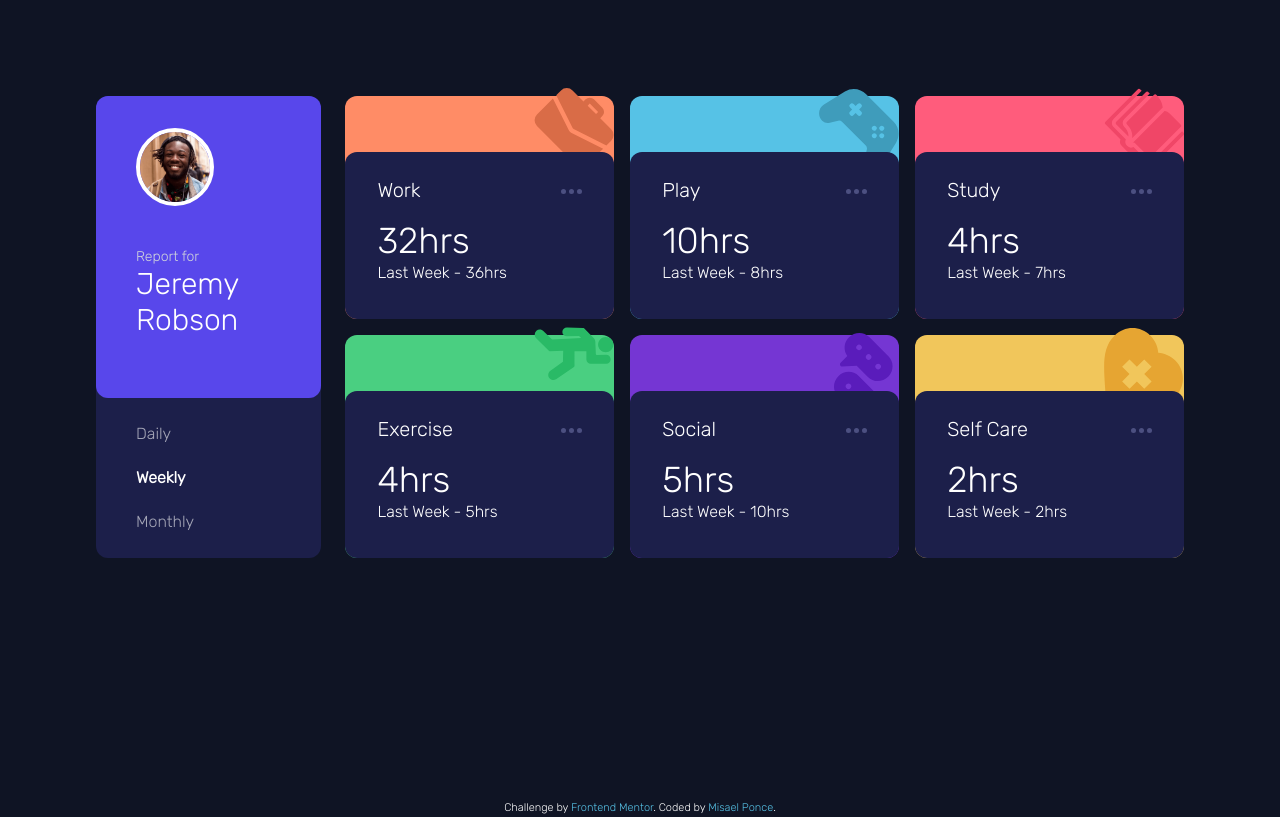
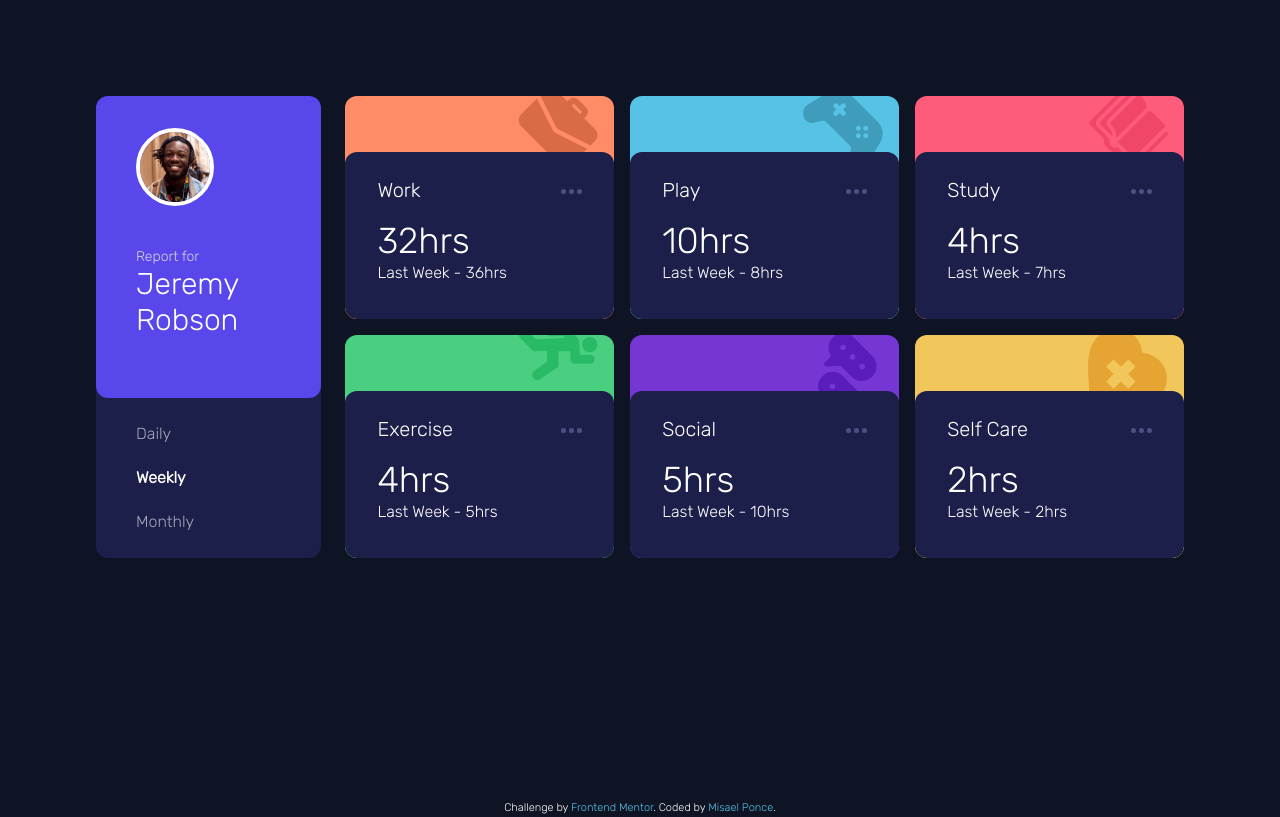
Before and after one commit to Misaponce/time-tracking-dashboard, a Next.js app: page / in a window 1280 px wide. Built offline with nearby package versions, Linux system fonts and the light colour scheme.

Commit message:
Fix icons on each card by applying overflow hidden, update README file, links updated on the footer, title updated on layout

```diff
--- a/app/layout.tsx
+++ b/app/layout.tsx
@@ -6,8 +6,8 @@ import { Inter } from 'next/font/google'
 const inter = Inter({ subsets: ['latin'] })
 
 export const metadata: Metadata = {
-  title: 'Create Next App',
-  description: 'Generated by create next app',
+  title: 'Time Tracking Dashboard',
+  description: 'Time Tracking Dashboard for static user and data',
 }
 
 export default function RootLayout({
--- a/components/ActivityCard.tsx
+++ b/components/ActivityCard.tsx
@@ -7,6 +7,7 @@ import Image from 'next/image';
 
 const ActivityCard = ({ activityData, selectedTimeframe }:ActivityCardProps) => {
 
+    //Made a map thru all card icons and assign a key value prop.
     const iconMap: IconMap = {
         Work: Icons.IconWork,
         Play: Icons.IconPlay,
@@ -24,13 +25,14 @@ const ActivityCard = ({ activityData, selectedTimeframe }:ActivityCardProps) =>
                         key={index}
                         className={`${activity.title.toLocaleLowerCase().replace(' ', '-')}-activity
                         rounded-xl
-                        flex flex-col items-end justify-end relative z-10`
+                        flex flex-col items-end justify-end relative overflow-hidden`
                         }>
+                        {/* Based on the activity title, run thru iconMap to render the right icon */}
                         <Image src={iconMap[activity.title.replace(' ', '')]}
                                 alt='Icon-Activity'
                                 height={80}
                                 width={80}
-                                className='absolute z-0 -top-2'
+                                className='absolute z-0 -top-2 me-4'
                         />
                         <div className='activity-display flex flex-col
                                         rounded-xl h-3/4 w-full px-8 py-10 relative z-10
@@ -38,7 +40,7 @@ const ActivityCard = ({ activityData, selectedTimeframe }:ActivityCardProps) =>
                             <div className='flex-1 flex justify-between'>
                                 <span className='text-xl'>{activity.title}</span>
                                 <span className='mt-3 cursor-pointer opacity-30 hover:opacity-100'>
-                                    <Image src={Dots} alt='Dots-Info'/>
+                                    <Image src={Dots} alt='Dots-Info' title={`${activity.title} hours tracked`}/>
                                 </span>
                             </div>
                             <div className='flex-1 flex justify-between items-end sm:items-start sm:flex-col mt-4'>
--- a/components/Footer.tsx
+++ b/components/Footer.tsx
@@ -4,7 +4,7 @@ const Footer = () => {
   return (
     <div className="attribution">
     Challenge by <a href="https://www.frontendmentor.io?ref=challenge" target="_blank">Frontend Mentor</a>.
-    Coded by <a href="#">Misael Ponce</a>.
+    Coded by <a href="https://portofolio-misaponce.vercel.app/">Misael Ponce</a>.
     </div>
   )
 }
```
Also changed, not shown: assets/screenshots/FireShot Capture 005 - Time Tracking Dashboard - localhost.png (added), 1 other file (tests, documents, lock files or other folders).
